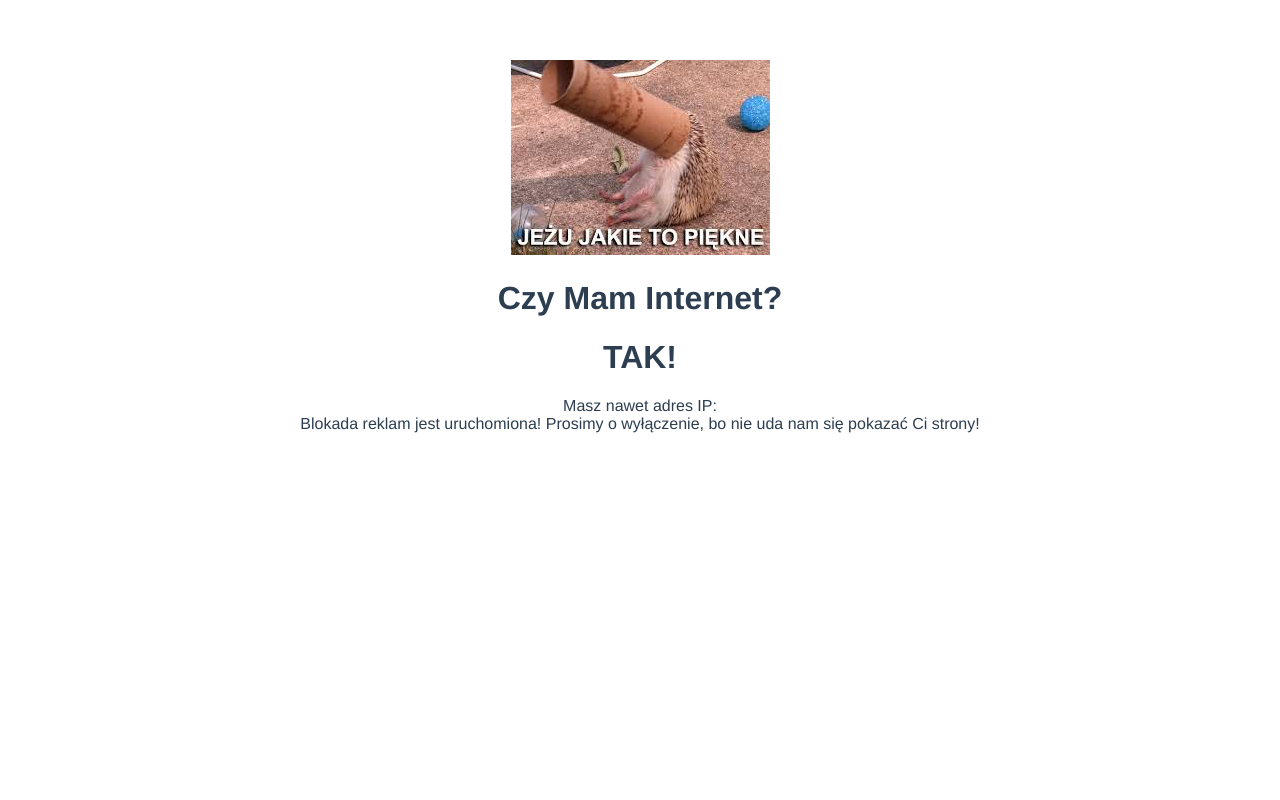
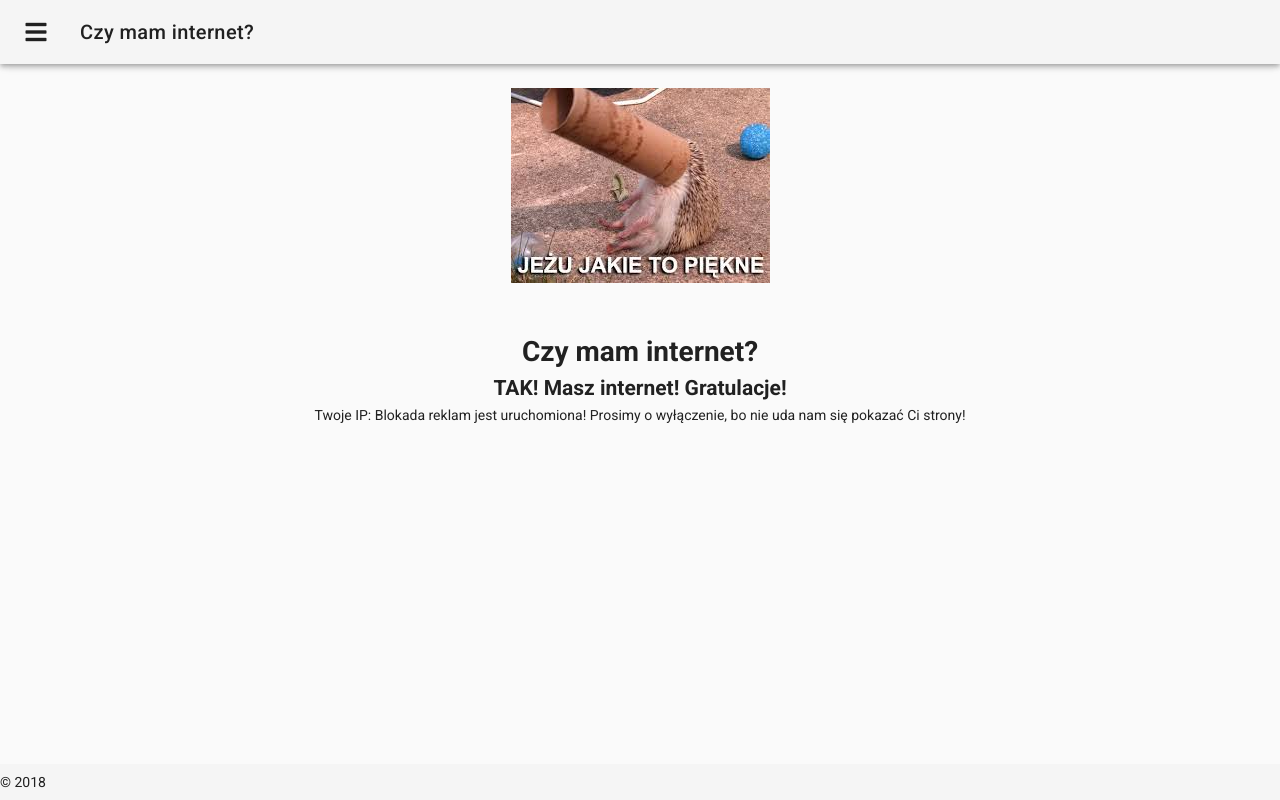
Before and after one commit to PanOtlet/czymaminternet, a Vue app: page / in a window 1280 px wide. Built offline with nearby package versions, Linux system fonts and the light colour scheme; no server answers.

Commit message:
Add Vuetify

```diff
--- a/babel.config.js
+++ b/babel.config.js
@@ -1,5 +1,10 @@
 module.exports = {
-  presets: [
-    '@vue/app'
+  "presets": [
+    [
+      "@vue/app",
+      {
+        "useBuiltIns": "entry"
+      }
+    ]
   ]
 }
--- a/public/index.html
+++ b/public/index.html
@@ -1,11 +1,13 @@
 <!DOCTYPE html>
-<html lang="pl">
+<html lang="en">
   <head>
     <meta charset="utf-8">
     <meta http-equiv="X-UA-Compatible" content="IE=edge">
     <meta name="viewport" content="width=device-width,initial-scale=1.0">
     <link rel="icon" href="<%= BASE_URL %>favicon.ico">
     <title>Czy Mam Internet?</title>
+    <link rel="stylesheet" href="https://fonts.googleapis.com/css?family=Roboto:100,300,400,500,700,900">
+    <link rel="stylesheet" href="https://use.fontawesome.com/releases/v5.2.0/css/all.css" integrity="sha384-hWVjflwFxL6sNzntih27bfxkr27PmbbK/iSvJ+a4+0owXq79v+lsFkW54bOGbiDQ" crossorigin="anonymous">
   </head>
   <body>
     <noscript>
--- a/src/App.vue
+++ b/src/App.vue
@@ -1,28 +1,91 @@
 <template>
-  <div id="app">
-    <img alt="Vue logo" src="./assets/jezu.jpg">
-    <HelloWorld msg="Czy Mam Internet?"/>
-  </div>
+  <v-app>
+    <v-navigation-drawer
+      persistent
+      :mini-variant="miniVariant"
+      :clipped="clipped"
+      v-model="drawer"
+      enable-resize-watcher
+      fixed
+      app
+    >
+      <v-list>
+        <v-list-tile
+          value="true"
+          v-for="(item, i) in items"
+          :key="i"
+        >
+          <v-list-tile-action>
+            <v-icon v-html="item.icon"></v-icon>
+          </v-list-tile-action>
+          <v-list-tile-content>
+            <v-list-tile-title v-text="item.title"></v-list-tile-title>
+          </v-list-tile-content>
+        </v-list-tile>
+      </v-list>
+    </v-navigation-drawer>
+    <v-toolbar
+      app
+      :clipped-left="clipped"
+    >
+      <v-toolbar-side-icon @click.stop="drawer = !drawer"></v-toolbar-side-icon>
+      <!-- <v-btn icon @click.stop="miniVariant = !miniVariant">
+        <v-icon v-html="miniVariant ? 'fas fa-chevron-right' : 'fas fa-chevron-left'"></v-icon>
+      </v-btn> -->
+      <v-toolbar-title v-text="title"></v-toolbar-title>
+      <v-spacer></v-spacer>
+      <!-- <v-btn icon @click.stop="rightDrawer = !rightDrawer">
+        <v-icon>fas fa-bars</v-icon>
+      </v-btn> -->
+    </v-toolbar>
+    <v-content>
+      <HelloWorld/>
+    </v-content>
+    <v-navigation-drawer
+      temporary
+      :right="right"
+      v-model="rightDrawer"
+      fixed
+      app
+    >
+      <v-list>
+        <v-list-tile @click="right = !right">
+          <v-list-tile-action>
+            <v-icon>fas fa-exchange-alt</v-icon>
+          </v-list-tile-action>
+          <v-list-tile-title>Switch drawer (click me)</v-list-tile-title>
+        </v-list-tile>
+      </v-list>
+    </v-navigation-drawer>
+    <v-footer :fixed="fixed" app>
+      <span>&copy; 2018</span>
+    </v-footer>
+  </v-app>
 </template>
 
 <script>
-import HelloWorld from './components/HelloWorld.vue'
+import HelloWorld from './components/HelloWorld'
 
 export default {
-  name: 'app',
+  name: 'App',
   components: {
     HelloWorld
+  },
+  data () {
+    return {
+      clipped: false,
+      drawer: false,
+      fixed: false,
+      items: [{
+        icon: 'fas fa-shapes',
+        title: 'CoffeePenguin.com',
+        path: 'https://coffeepenguin.com'
+      }],
+      miniVariant: false,
+      right: true,
+      rightDrawer: false,
+      title: 'Czy mam internet?'
+    }
   }
 }
 </script>
-
-<style>
-#app {
-  font-family: 'Avenir', Helvetica, Arial, sans-serif;
-  -webkit-font-smoothing: antialiased;
-  -moz-osx-font-smoothing: grayscale;
-  text-align: center;
-  color: #2c3e50;
-  margin-top: 60px;
-}
-</style>
--- a/src/components/HelloWorld.vue
+++ b/src/components/HelloWorld.vue
@@ -1,18 +1,23 @@
 <template>
-  <div class="hello">
-    <h1>{{ msg }}</h1>
-    <h1>TAK!</h1>
-    <p>Masz nawet adres IP: <br> {{ info }}</p>
-  </div>
+  <v-container fluid>
+    <v-slide-y-transition mode="out-in">
+      <v-layout column align-center>
+        <img src="@/assets/jezu.jpg" alt="Czy mam internet" class="mb-5">
+        <h1>Czy mam internet?</h1>
+        <h2>TAK! Masz internet! Gratulacje!</h2>
+        <p>Twoje IP: {{info}}</p>
+      </v-layout>
+    </v-slide-y-transition>
+  </v-container>
 </template>
 
 <script>
-import axios from 'axios';
+import axios from 'axios'
+
 export default {
   name: 'HelloWorld',
   props: {
-    msg: String,
-    // info: String
+    msg: String
   },
   data: function(){
     return {
@@ -23,18 +28,16 @@ export default {
       getUserIP(){
         return axios.get('https://api.ipify.org/?format=json')
         .then(response => (this.info = response.data.ip))
-      .catch(error => this.blocked())
-      // .catch(error => console.log(error))
+        .catch(error => this.blocked(error))
         },
-    blocked(){
+      blocked(error){
         let info = "Blokada reklam jest uruchomiona! Prosimy o wyłączenie, bo nie uda nam się pokazać Ci strony!";
         this.info = info;
+        // eslint-disable-next-line
+        console.log(error);
         return "Wyłącz AdBlock!"
     }
-  },
-  // mounted: function(){
-  //   this.info = this.getUserIP()
-  // }
+  }
 }
 </script>
 
--- a/src/main.js
+++ b/src/main.js
@@ -1,4 +1,6 @@
+import '@babel/polyfill'
 import Vue from 'vue'
+import './plugins/vuetify'
 import App from './App.vue'
 
 Vue.config.productionTip = false
--- /dev/null
+++ b/src/plugins/vuetify.js
@@ -0,0 +1,7 @@
+import Vue from 'vue'
+import Vuetify from 'vuetify'
+import 'vuetify/dist/vuetify.min.css'
+
+Vue.use(Vuetify, {
+  iconfont: 'fa',
+})
```
Also changed, not shown: package.json (+5 -2 lines), src/assets/logo.png, 1 other file (tests, documents, lock files or other folders). Lines whose indentation alone changed are shown as unchanged.
